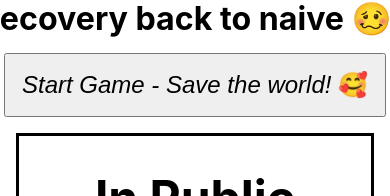
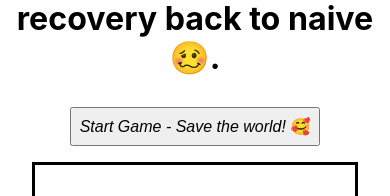
Before and after one commit to ryanmeinzer/sicksims, a React (Create React App) app: page / in a window 390 px wide. Shown: the part 356-552 px from the top of the page. Built offline with nearby package versions, Linux system fonts and the light colour scheme.

Commit message:
added a bit of mobile responsiveness

```diff
--- a/src/index.css
+++ b/src/index.css
@@ -41,3 +41,15 @@ code {
   font-family: source-code-pro, Menlo, Monaco, Consolas, 'Courier New',
     monospace;
 }
+
+@media (max-width: 500px) {
+
+  body {
+    margin: 0 1rem;
+  }
+  button {
+    padding: .5rem;
+    font-size: 1rem;
+    cursor: pointer;
+  }
+}
```
Also changed, not shown: SickSims-Logo.png (deleted), src/SickSims-Logo.png (deleted).
